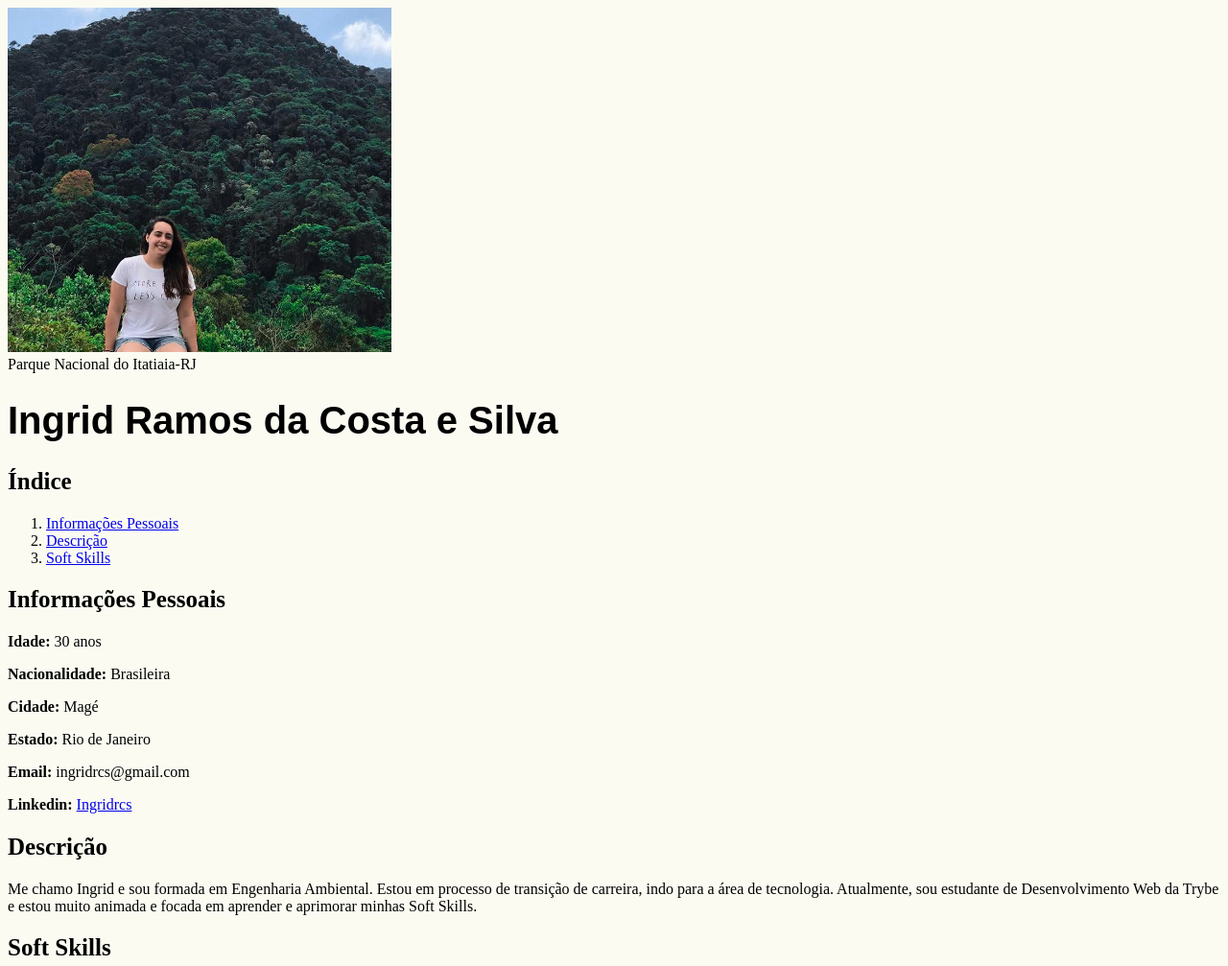
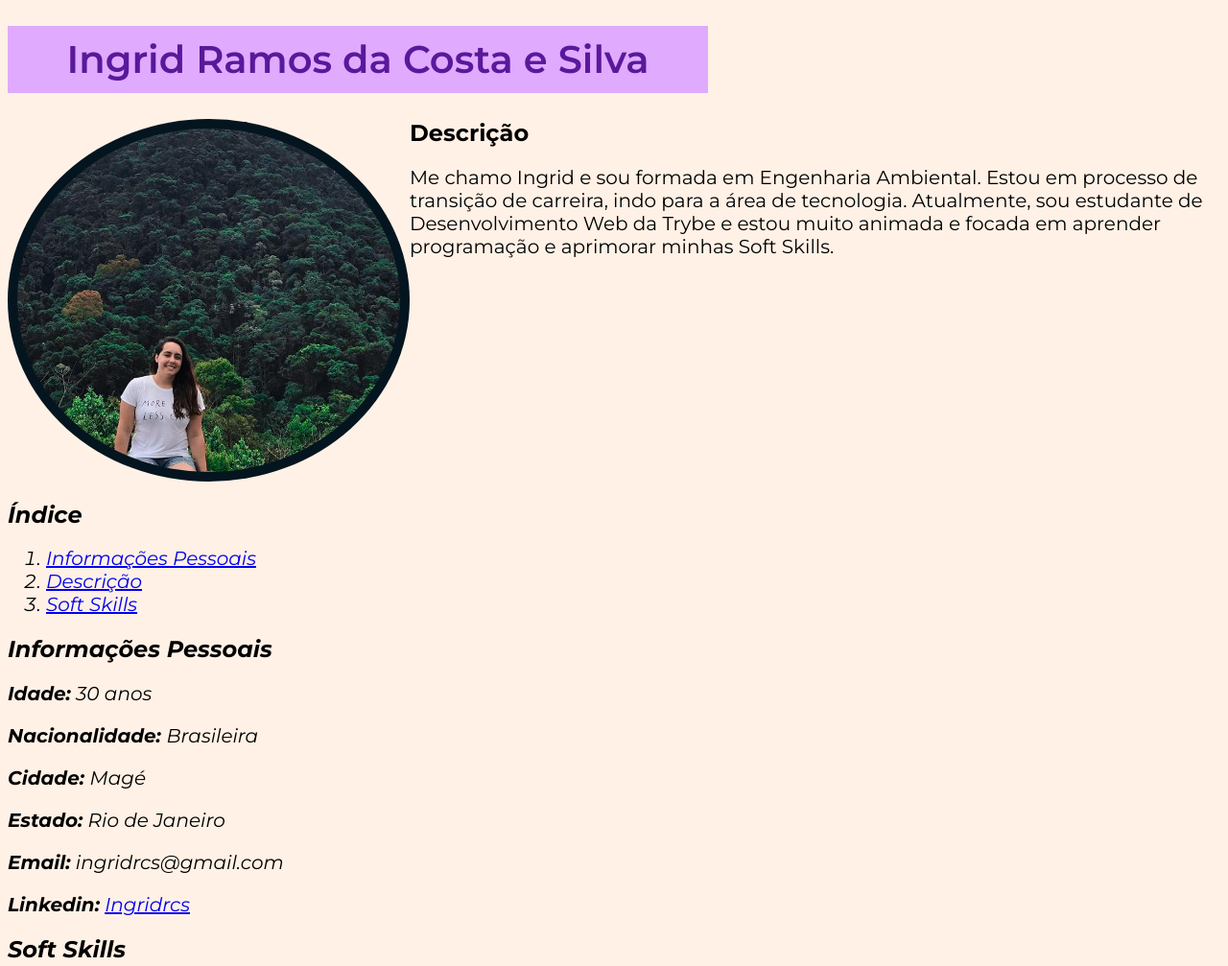
Before and after one commit to ingridrcs/ingridrcs.github.io, a plain HTML site: page index.html in a window 1280 px wide. Shown: the top 1007 px of the page at 96% size. Drawn offline with Linux system fonts and the light colour scheme.

Commit message:
Atualizando a página

```diff
--- a/index.html
+++ b/index.html
@@ -2,36 +2,58 @@
 <html lang="pt-br">
   <head>
     <meta charset="UTF-8">
+    <link href="https://fonts.googleapis.com/css2?family=Montserrat:ital,wght@0,100;0,200;0,300;0,400;0,500;0,600;0,700;0,800;0,900;1,100;1,200;1,300;1,400;1,500;1,600;1,700;1,800;1,900&display=swap" rel="stylesheet">
     <link rel= "stylesheet" href="meu-portifolio.css">
-    <title>Ingrid Ramos</title>
-    <img src="Ingrid.jpg" alt = "Foto de Ingrid Ramos" width=400px>
-    <figcaption>Parque Nacional do Itatiaia-RJ</figcaption>
+
   </head>
   <body>
 
-    <h1>Ingrid Ramos da Costa e Silva</h1>
+    <div >
 
-    <h2>Índice</h2>
+      <title>Ingrid Ramos</title>
+      <h1 id = "main-title">Ingrid Ramos da Costa e Silva</h1>
+        <div class="img-descricao">
+        <img class="picture" src="Ingrid.jpg" alt = "Foto de Ingrid Ramos" width=399px>
+
+        <h2>Descrição</h2>
+        <p> Me chamo Ingrid e sou formada em Engenharia Ambiental. Estou em processo de transição de carreira, indo para a área de tecnologia.
+      Atualmente, sou estudante de Desenvolvimento Web da Trybe e estou muito animada e focada em aprender programação e aprimorar minhas Soft Skills.
+      </p><br><br><br><br><br><br><br><br><br><br>
+      <em>
+       </div>
+
+    </div>
+
+    <div class="indice">
+
+    <h2 class="indice">Índice</h2>
     <ol>
       <li><a href="#inf-pess">Informações Pessoais</a></li>
       <li><a href="#descricao">Descrição</a></li>
       <li><a href="#soft-skills">Soft Skills</a></li>
     </ol>
+    </div>
 
-    <h2 id="inf-pess"> Informações Pessoais</h2>
+    <div class="inf">
+
+    <h2 class="informacao"> Informações Pessoais</h2>
     <p><strong>Idade:</strong> 30 anos</p>
     <p><strong>Nacionalidade: </strong>Brasileira</p>
     <p><strong>Cidade: </strong>Magé
     <p><strong>Estado:</strong> Rio de Janeiro</p>
     <p><strong>Email:</strong> ingridrcs@gmail.com</p>
     <p><strong>Linkedin:</strong> <a href="https://www.linkedin.com/in/ingrid-ramos-66711a21/" target="_blank">Ingridrcs</a></p>
+      </p>
+      </div>
 
-    <h2 id="descricao">Descrição</h2>
 
-    <p> Me chamo Ingrid e sou formada em Engenharia Ambiental. Estou em processo de transição de carreira, indo para a área de tecnologia.
-      Atualmente, sou estudante de Desenvolvimento Web da Trybe e estou muito animada e focada em aprender e aprimorar minhas Soft Skills.
-    </p>
-    <h2 id="soft-skills">Soft Skills</h2>
+
+
+
+
+    <div class="soft-skills">
+
+    <h2 class="soft">Soft Skills</h2>
     <ul>
 
       <em><li>Trabalho em equipe</li></em>
@@ -40,6 +62,7 @@
       <em><li>Proativa</li></em>
      <em><li>Empatia</li></em>
     </ul>
+    </div>
 
   </body>
 </html>
--- a/meu-portifolio.css
+++ b/meu-portifolio.css
@@ -1,12 +1,43 @@
 
 body{
-    background-color:#FBFBF2;
+    background-color:#FFF1E6;
+    font-family: Montserrat, sans-serif;
 }
 
-h1 {
-    font-family:sans-serif;
+#main-title {
+
     font-size:40px;
+    color:#5A189A;
+    font-weight:600;
+    line-height:40px;
+    background-color: #E0AAFF;
+    background-size: auto;
+    padding:15px;
+    text-align: center;
+    width:700px;
 }
-h2{
-    font-size:25px;
+
+
+
+P,li{
+    font-size:20px;
 }
+.picture{
+    border-radius:100%;
+    float:left;
+    padding:10px;
+    background-color: #04151F;
+}
+
+
+.img-descricao {
+    height:378px;
+    position:relative;
+}
+.itatiaia{
+    text-align:left;
+}
+.descricao{
+    position:absolute;
+    top:10px;
+}
```
